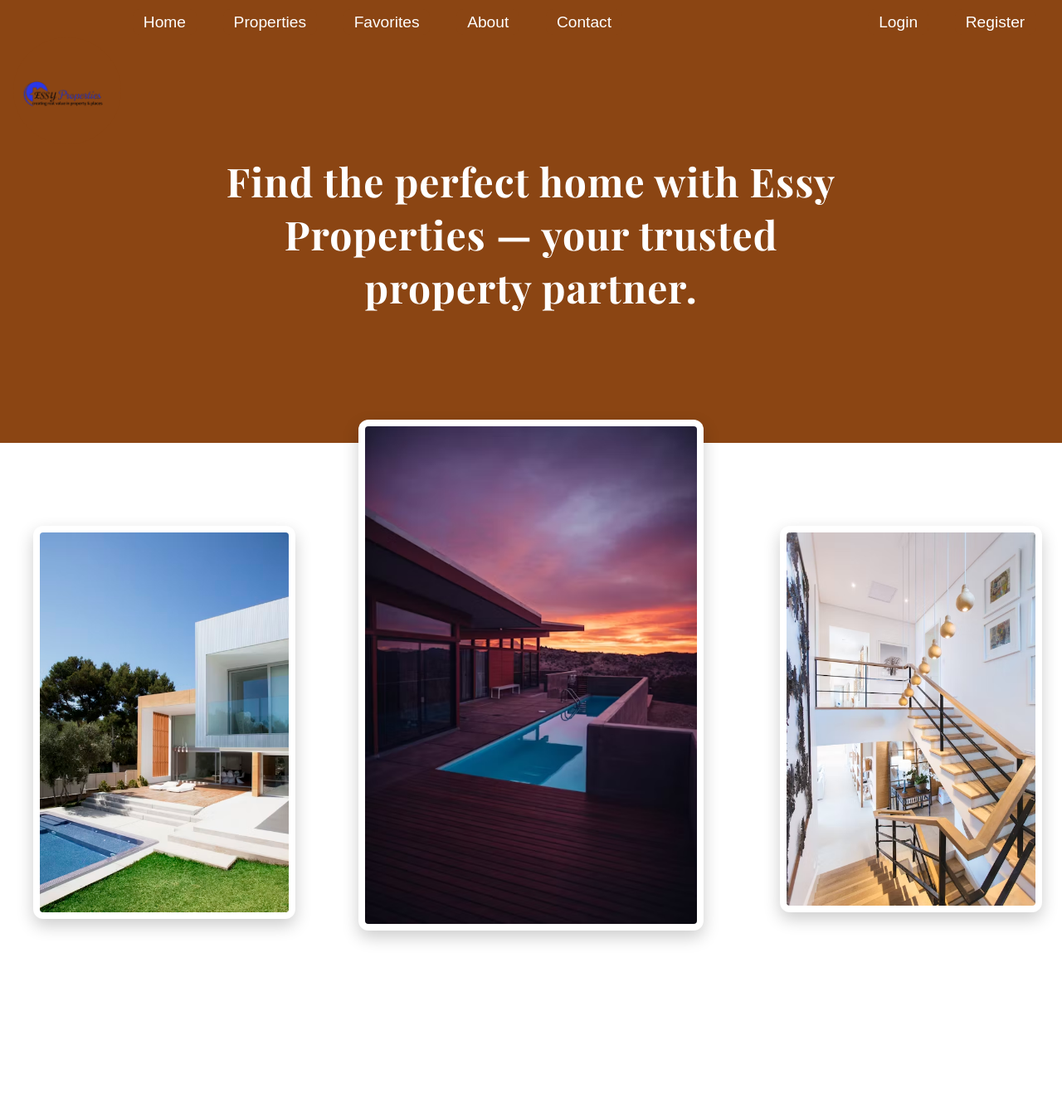
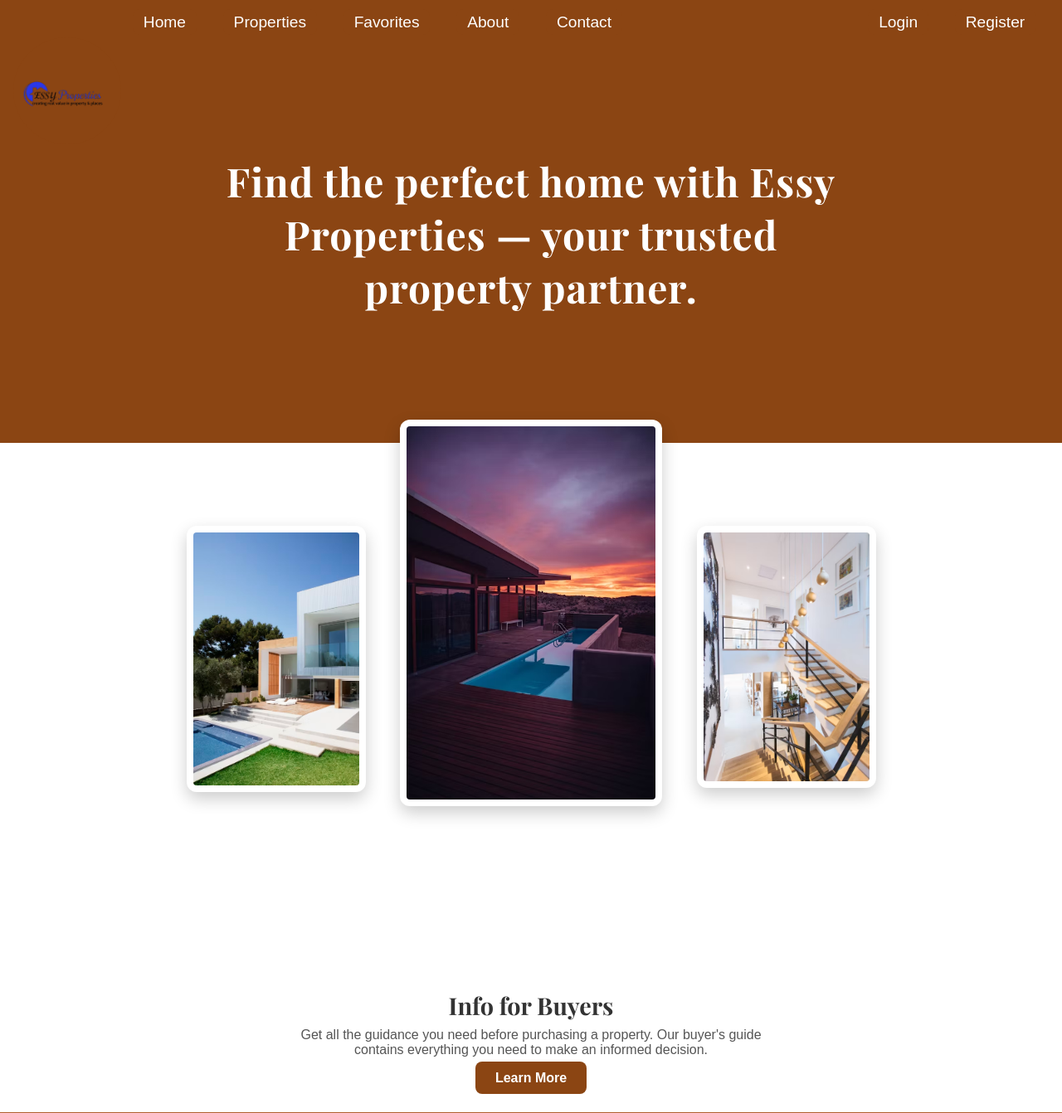
Before and after one commit to frankmuriithi/Lishya, a Django app: page / in a window 1280 px wide. Shown: the top 1342 px of the page at 83% size. Run offline with Django 5.2, Linux system fonts and the light colour scheme.

Commit message:
another commit

```diff
--- a/mainapp/templates/mainapp/index.html
+++ b/mainapp/templates/mainapp/index.html
@@ -16,13 +16,13 @@
   <section style="position:relative; background:white; padding-bottom:6rem; text-align:center;">
     <!-- Main image -->
     <img src="{% static 'mainapp/images/e2.avif' %}" alt="Main Property" class="pop-image"
-         style="width:100%; max-width:400px; border-radius:12px; padding:0.5rem; background:white; box-shadow:0 8px 20px rgba(0,0,0,0.2); position:relative; top:-60px; z-index:2;" />
+         style="width:100%; max-width:300px; border-radius:12px; padding:0.5rem; background:white; box-shadow:0 8px 20px rgba(0,0,0,0.2); position:relative; top:-60px; z-index:2;" />
 
     <!-- Left & Right images -->
     <img src="{% static 'mainapp/images/bb.avif' %}" class="pop-image"
-         style="width:300px; border-radius:12px; padding:0.5rem; background:white; box-shadow:0 8px 20px rgba(0,0,0,0.2); position:absolute; left:calc(50% - 600px); top:100px;" />
+         style="width:200px; border-radius:12px; padding:0.5rem; background:white; box-shadow:0 8px 20px rgba(0,0,0,0.2); position:absolute; left:calc(50% - 415px); top:100px;" />
     <img src="{% static 'mainapp/images/d6.avif' %}" class="pop-image"
-         style="width:300px; border-radius:12px; padding:0.5rem; background:white; box-shadow:0 8px 20px rgba(0,0,0,0.2); position:absolute; left:calc(50% + 300px); top:100px;" />
+         style="width:200px; border-radius:12px; padding:0.5rem; background:white; box-shadow:0 8px 20px rgba(0,0,0,0.2); position:absolute; left:calc(50% + 200px); top:100px;" />
   </section>
 
   <!-- Info for buyers -->
```
Also changed, not shown: db.sqlite3.
